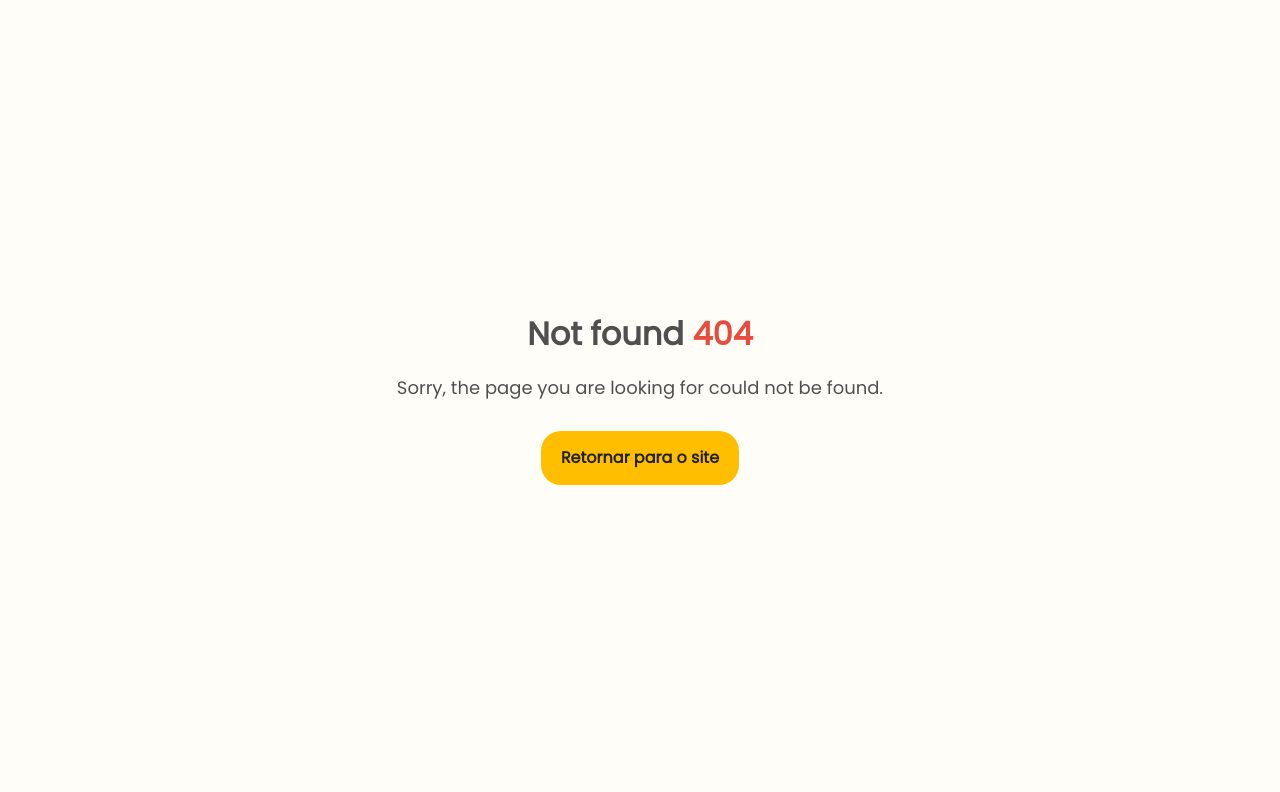
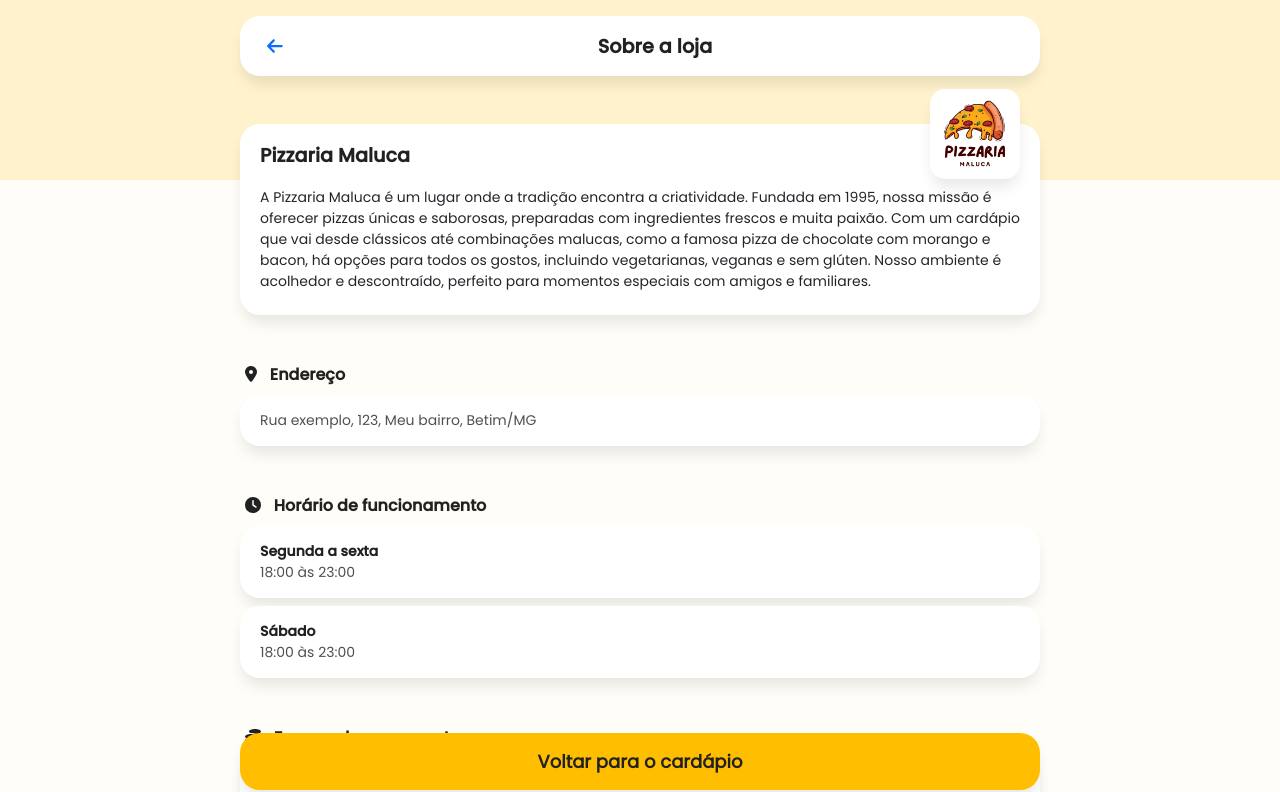
Before and after one commit to gabrielrodrigueslb/Cardapio-delivery, a React (Vite) app: page /sobre in a window 1280 px wide. Before the commit this address had no page. Shown: the top 792 px of the page. Built offline with nearby package versions, Linux system fonts and the light colour scheme.

Commit message:
Sobre a loja finalizado

```diff
--- a/src/App.Module.css
+++ b/src/App.Module.css
@@ -31,6 +31,9 @@ html, body{
   background: var(--color-background);
   color: var(--color-text);
   font-size: 1rem;
+}
+a{
+  text-decoration: none;
 }
 
 b{
--- a/src/App.jsx
+++ b/src/App.jsx
@@ -7,6 +7,7 @@ import { createBrowserRouter, RouterProvider } from 'react-router-dom';
 import { Home } from './routes/Home.jsx';
 import InfoProdutos from './routes/InfoProdutos.jsx';
 import NotFound from './routes/NotFound.jsx';
+import Sobre from './routes/Sobre.jsx';
 
 const router = createBrowserRouter([
   {
@@ -17,6 +18,10 @@ const router = createBrowserRouter([
   {
     path:'detalhes',
     element:<InfoProdutos/>
+  },
+  {
+    path:'sobre',
+    element:<Sobre/>
   },
   {
     path:'',
--- /dev/null
+++ b/src/assets/css/Sobre.css
@@ -0,0 +1,67 @@
+.bg-top.sobre{
+    height: 180px;
+}
+
+.title-sobre{
+    margin-bottom: 20px !important;
+    margin-top: 5px;
+    margin-right: 100px ;
+}
+
+.sobre{
+    font-size: 14px !important;
+    font-size: var(--color-text);
+}
+
+.container-img-sobre{
+    position: absolute;
+    right: 20px;
+    margin-top: -50px;
+    width: 90px;
+    height: 90px;
+    background-repeat: no-repeat !important;
+    background-position: center !important;
+    background: var(--color-white);
+    border-radius: 15px;
+    box-shadow: 0px 10px 15px -3px rgba(0, 0, 0, 0.1) !important;
+}
+
+
+.normal-text{
+    font-size: 14px;
+    color: var(--color-text);
+}
+.normal-text b{
+    font-size: 14px;
+    color: var(--color-black);
+}
+
+
+.btn-full{
+    font-weight: bold;
+    position: fixed;
+    right: 0;
+    left: 0;
+    bottom: 10px;
+    width: calc(100% - 20px);
+    max-width: 800px;
+    margin: 0 auto !important;
+    border-radius: 20px;
+    padding: 15px 25px;
+    font-size: 1.125rem;
+    box-shadow: 0px 10px 15px -3px rgba(0, 0, 0, 0.1) !important;
+    border: 1px solid var(--color-menu-bottom);
+    display: flex;
+    justify-content: space-between;
+    align-items: center;
+}
+
+.btn-full.voltar{
+    justify-content: center;
+    transition: 0.1s;
+}
+
+.btn-full.voltar:hover{
+    background: var(--color-secondary);
+    transition: 0.1s;
+}
--- a/src/components/Header.jsx
+++ b/src/components/Header.jsx
@@ -1,6 +1,7 @@
 import '../assets/css/header.css'
 import { FontAwesomeIcon } from '@fortawesome/react-fontawesome';
 import { faClock } from '@fortawesome/free-solid-svg-icons';
+import { Link } from 'react-router-dom';
 
 
 export function Header(){
@@ -20,7 +21,7 @@ export function Header(){
                     <h1><b>Pizzaria Maluca</b></h1>
                     <div className="infos-sub">
                         <p className="status-open"><FontAwesomeIcon icon={faClock} size='1x'/> Aberta</p>
-                        <a href="#" className="link">Ver mais</a>
+                        <Link className="link" to={'/sobre'}>Ver mais</Link>
                     </div>
                 </div>
             </div>
--- a/src/routes/InfoProdutos.jsx
+++ b/src/routes/InfoProdutos.jsx
@@ -1,5 +1,5 @@
 import { FontAwesomeIcon } from '@fortawesome/react-fontawesome';
-import { faArrowLeft, faPlus, faMinus, faBold } from '@fortawesome/free-solid-svg-icons';
+import { faArrowLeft, faPlus, faMinus } from '@fortawesome/free-solid-svg-icons';
 import { Link } from 'react-router-dom';
 import '../assets/css/InfoProdutos.css';
 
--- /dev/null
+++ b/src/routes/Sobre.jsx
@@ -0,0 +1,132 @@
+import { FontAwesomeIcon } from '@fortawesome/react-fontawesome';
+import {
+  faArrowLeft,
+  faMapMarkerAlt,
+  faClock,
+  faCoins,
+} from '@fortawesome/free-solid-svg-icons';
+import { Link } from 'react-router-dom';
+import '../assets/css/Sobre.css';
+
+export default function Sobre() {
+  return (
+    <div>
+      <div className="bg-top sobre"></div>
+
+      <header className="width-fix mt-3">
+        <div className="card">
+          <div className="d-flex container-header">
+            <Link className="container-voltar" to={'/'}>
+              <FontAwesomeIcon icon={faArrowLeft} />
+            </Link>
+            <div className="infos text-center">
+              <h1 className="mb-0">
+                <b>Sobre a loja</b>
+              </h1>
+            </div>
+          </div>
+        </div>
+      </header>
+
+      <section className="width-fix mt-5 mb-4">
+        <div className="card">
+          <div className="d-flex">
+            <div
+              className="container-img-sobre"
+              style={{
+                backgroundImage: "url('./img/logo.png')",
+                backgroundSize: '75%',
+              }}
+            ></div>
+            <div className="infos">
+              <h1 className="title-sobre">
+                <b>Pizzaria Maluca</b>
+              </h1>
+              <div className="infos-sub">
+                <p className="sobre mb-2">
+                  A Pizzaria Maluca é um lugar onde a tradição encontra a
+                  criatividade. Fundada em 1995, nossa missão é oferecer pizzas
+                  únicas e saborosas, preparadas com ingredientes frescos e
+                  muita paixão. Com um cardápio que vai desde clássicos até
+                  combinações malucas, como a famosa pizza de chocolate com
+                  morango e bacon, há opções para todos os gostos, incluindo
+                  vegetarianas, veganas e sem glúten. Nosso ambiente é acolhedor
+                  e descontraído, perfeito para momentos especiais com amigos e
+                  familiares.
+                </p>
+              </div>
+            </div>
+          </div>
+        </div>
+      </section>
+
+      <section className="lista width-fix mt-5 pb-5">
+        <div className="container-group mb-5">
+          <p className="title-categoria mb-0">
+            <FontAwesomeIcon icon={faMapMarkerAlt} /> &nbsp; <b>Endereço</b>
+          </p>
+          <div className="card mt-2">
+            <p className="normal-text mb-0">
+              Rua exemplo, 123, Meu bairro, Betim/MG
+            </p>
+          </div>
+        </div>
+
+        <div className="container-group mb-5">
+          <p className="title-categoria mb-0">
+            <FontAwesomeIcon icon={faClock} /> &nbsp;{' '}
+            <b>Horário de funcionamento</b>
+          </p>
+          <div className="card mt-2">
+            <p className="normal-text mb-0">
+              <b>Segunda a sexta</b>
+            </p>
+            <p className="normal-text mb-0">18:00 às 23:00</p>
+          </div>
+          <div className="card mt-2">
+            <p className="normal-text mb-0">
+              <b>Sábado</b>
+            </p>
+            <p className="normal-text mb-0">18:00 às 23:00</p>
+          </div>
+        </div>
+
+        <div className="container-group mb-5">
+          <p className="title-categoria mb-0">
+            <FontAwesomeIcon icon={faCoins} /> &nbsp; <b>Formas de pagamento</b>
+          </p>
+          <div className="card mt-2">
+            <p className="normal-text mb-0">
+              <b>Crédito</b>
+            </p>
+          </div>
+          <div className="card mt-2">
+            <p className="normal-text mb-0">
+              <b>Débito</b>
+            </p>
+          </div>
+          <div className="card mt-2">
+            <p className="normal-text mb-0">
+              <b>Dinheiro</b>
+            </p>
+          </div>
+          <div className="card mt-2">
+            <p className="normal-text mb-0">
+              <b>Pix</b>
+            </p>
+          </div>
+        </div>
+      </section>
+
+      <Link className="btn-yellow btn-full voltar" to={'/'}>
+        Voltar para o cardápio
+      </Link>
+
+      <section className="menu-bottom disabled hidden" id="menu-bottom-closed">
+        <p className="mb-0">
+          <b>Loja fechada no momento.</b>
+        </p>
+      </section>
+    </div>
+  );
+}
```
